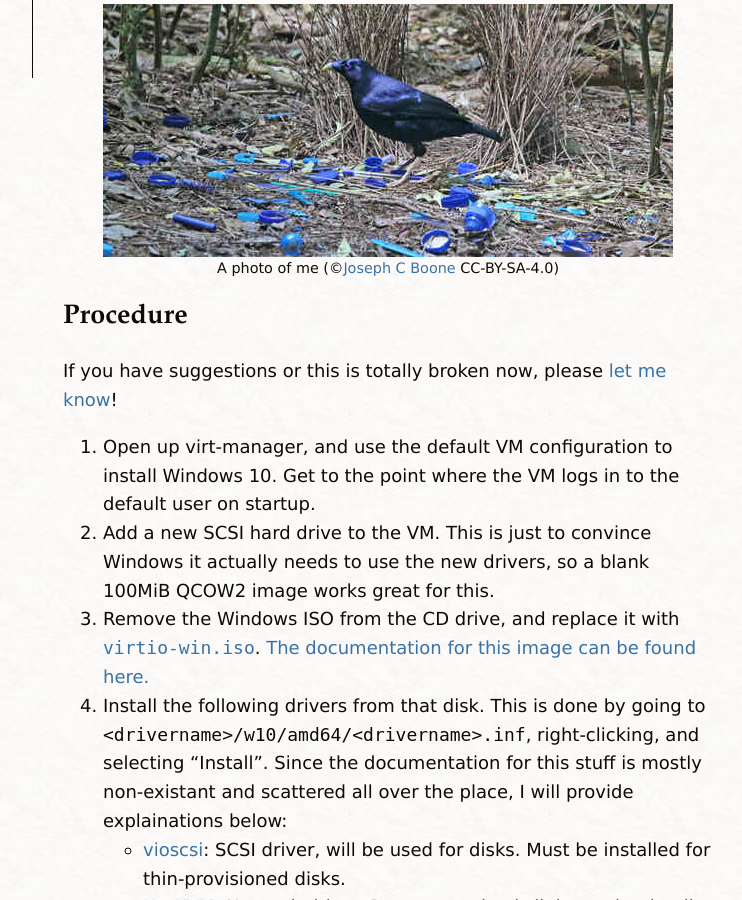
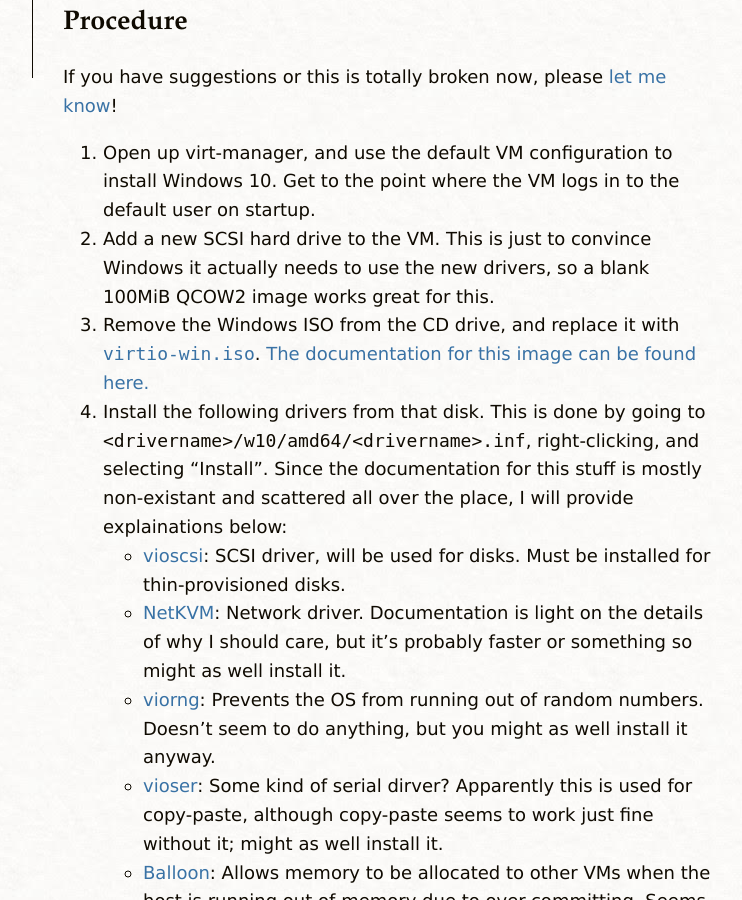
Before and after one commit to flaviut/flaviut.github.io, a Jekyll site: the page built from _posts/2018-07-16-configuring-libvirt-windows-vm.md, in a window 1280 px wide and 900 px high, scrolled down 503 px. Shown: the whole window, without its empty margins (252-994 px from the left). Built offline with Jekyll 4.4.1, drawn with Linux system fonts in a browser that asks for light colours.

Commit message:
Update some phrasing

```diff
--- a/_posts/2018-07-16-configuring-libvirt-windows-vm.md
+++ b/_posts/2018-07-16-configuring-libvirt-windows-vm.md
@@ -15,10 +15,6 @@
   4.0GiB on the host.
 - Shiny features. I'm not going to use them or even understand what they do but
   I'll be damned if I'm not going to enable them all.
-
-{% include image.html
-    url="/assets/images/2018-07-16-configuring-libvirt-windows-vm/shiny.jpg"
-    description="A photo of me (©<a href='https://commons.wikimedia.org/wiki/User:Joseph_C_Boone'>Joseph C Boone</a> CC-BY-SA-4.0)" %}
 
 ## Procedure
 
```
Also changed, not shown: assets/images/2018-07-16-configuring-libvirt-windows-vm/shiny.min.jpg (deleted), 1 other file.
